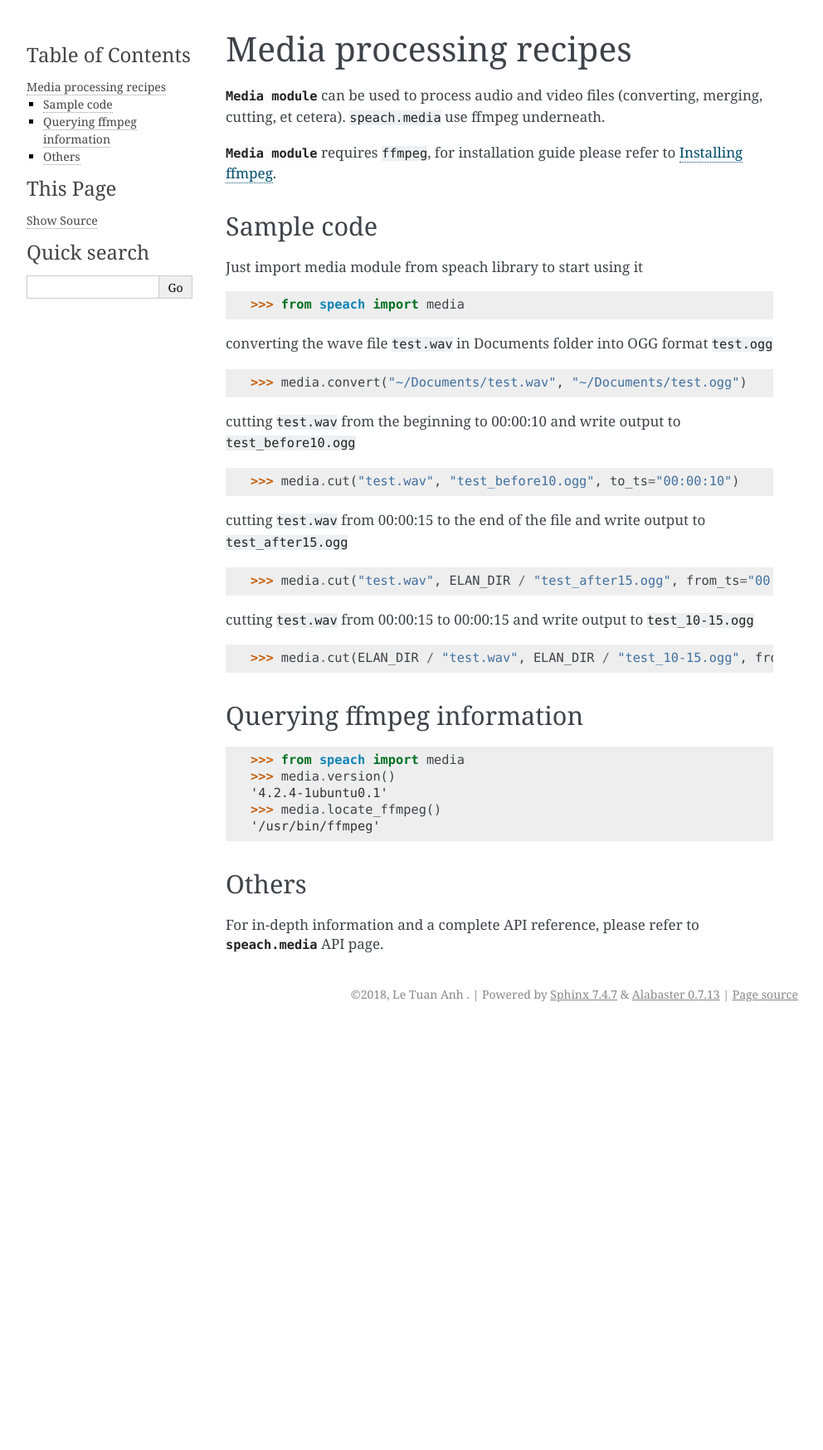
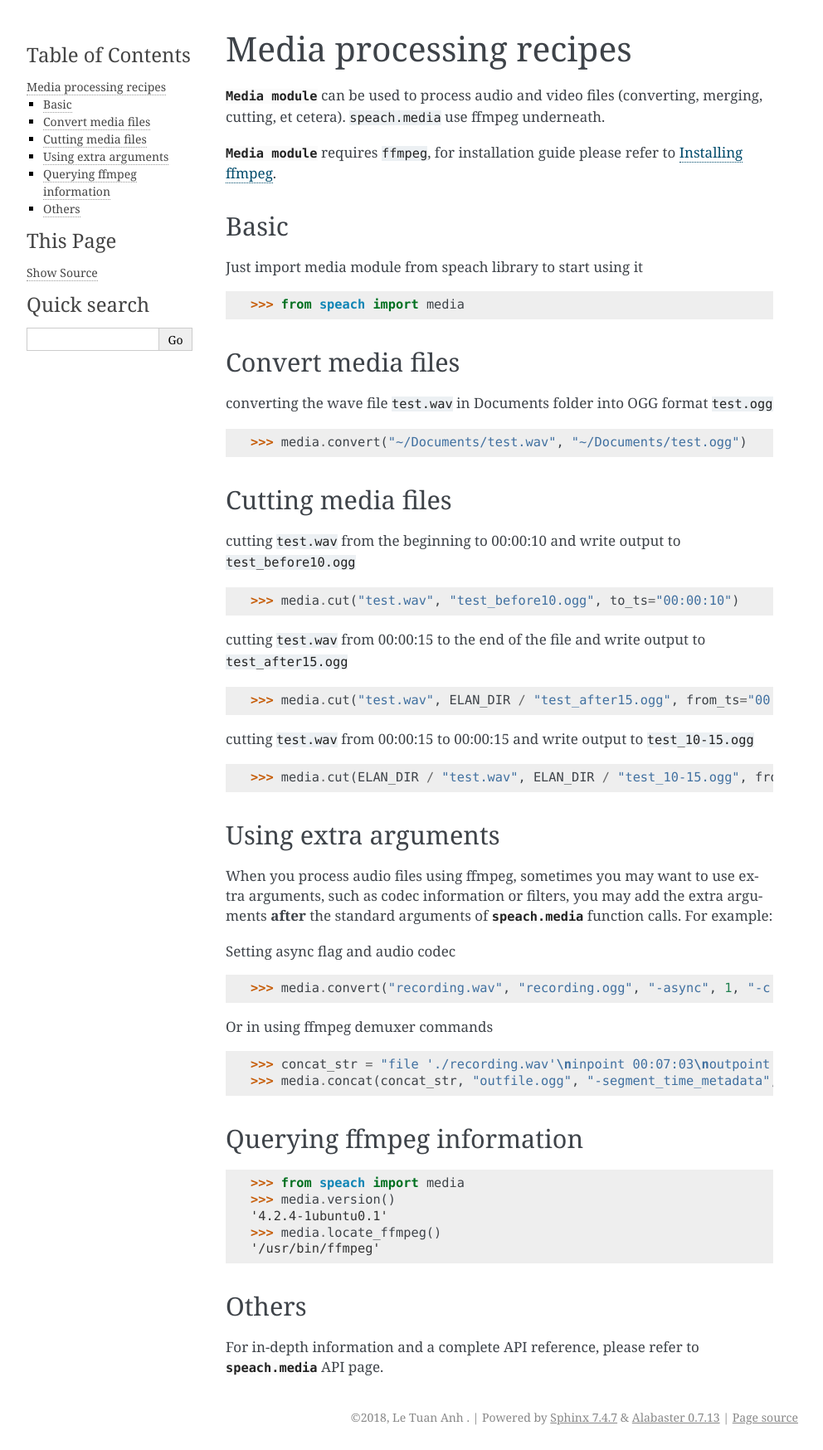
Before and after one commit to neocl/speach, a Sphinx documentation site: the page built from docs/recipe_media.rst, in a window 1280 px wide. Shown: the whole page at 83% size, without its empty margins (148-1140 px from the left). Built offline with Sphinx 7.4.7, drawn with Linux system fonts in a browser that asks for light colours; before the commit the page ends 1238 px from its top, so only the background shows below that.

Commit message:
add doc recipe for using extra ffmpeg args

```diff
--- a/docs/recipe_media.rst
+++ b/docs/recipe_media.rst
@@ -8,16 +8,22 @@ Media processing recipes
 
 :mod:`Media module <speach.media>` requires ``ffmpeg``, for installation guide please refer to :ref:`install_ffmpeg`.
 
-Sample code
------------
+Basic
+-----
 
 Just import media module from speach library to start using it
 
 >>> from speach import media
 
+Convert media files
+-------------------
+
 converting the wave file ``test.wav`` in Documents folder into OGG format ``test.ogg``
 
 >>> media.convert("~/Documents/test.wav", "~/Documents/test.ogg")
+
+Cutting media files
+-------------------
 
 cutting ``test.wav`` from the beginning to 00:00:10 and write output to ``test_before10.ogg``
 
@@ -30,6 +36,22 @@ cutting ``test.wav`` from 00:00:15 to the end of the file and write output to ``
 cutting ``test.wav`` from 00:00:15 to 00:00:15 and write output to ``test_10-15.ogg``
 
 >>> media.cut(ELAN_DIR / "test.wav", ELAN_DIR / "test_10-15.ogg", from_ts="00:00:10", to_ts="00:00:15")
+
+Using extra arguments
+---------------------
+
+When you process audio files using ffmpeg, sometimes you may want to use extra arguments,
+such as codec information or filters, you may add the extra arguments **after** the standard arguments
+of :mod:`speach.media` function calls. For example:
+
+Setting async flag and audio codec
+
+>>> media.convert("recording.wav", "recording.ogg", "-async", 1, "-c:a", "pcm_s16le")
+
+Or in using ffmpeg demuxer commands
+
+>>> concat_str = "file './recording.wav'\ninpoint 00:07:03\noutpoint 00:15:23.124"
+>>> media.concat(concat_str, "outfile.ogg", "-segment_time_metadata",  1, "-af" , "asetnsamples=32,aselect=concatdec_select")
 
 Querying ffmpeg information
 ---------------------------
```
